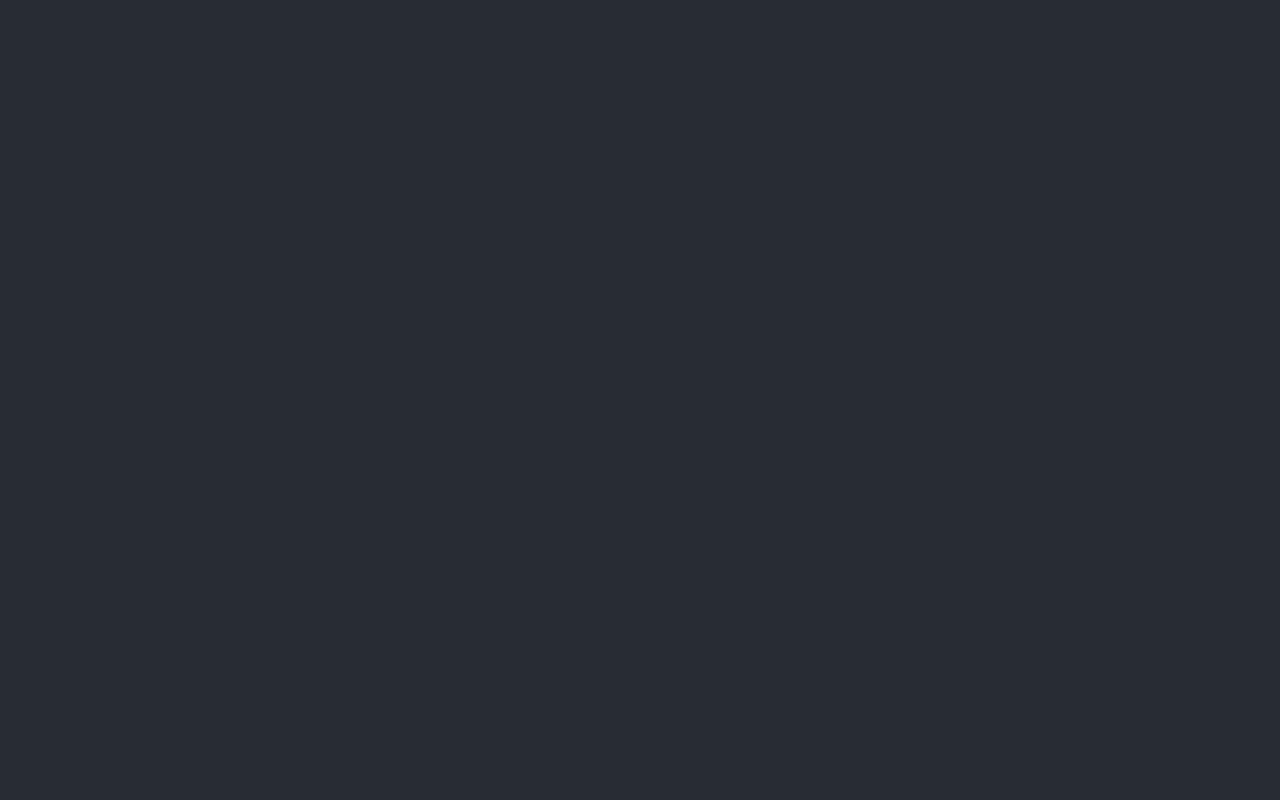
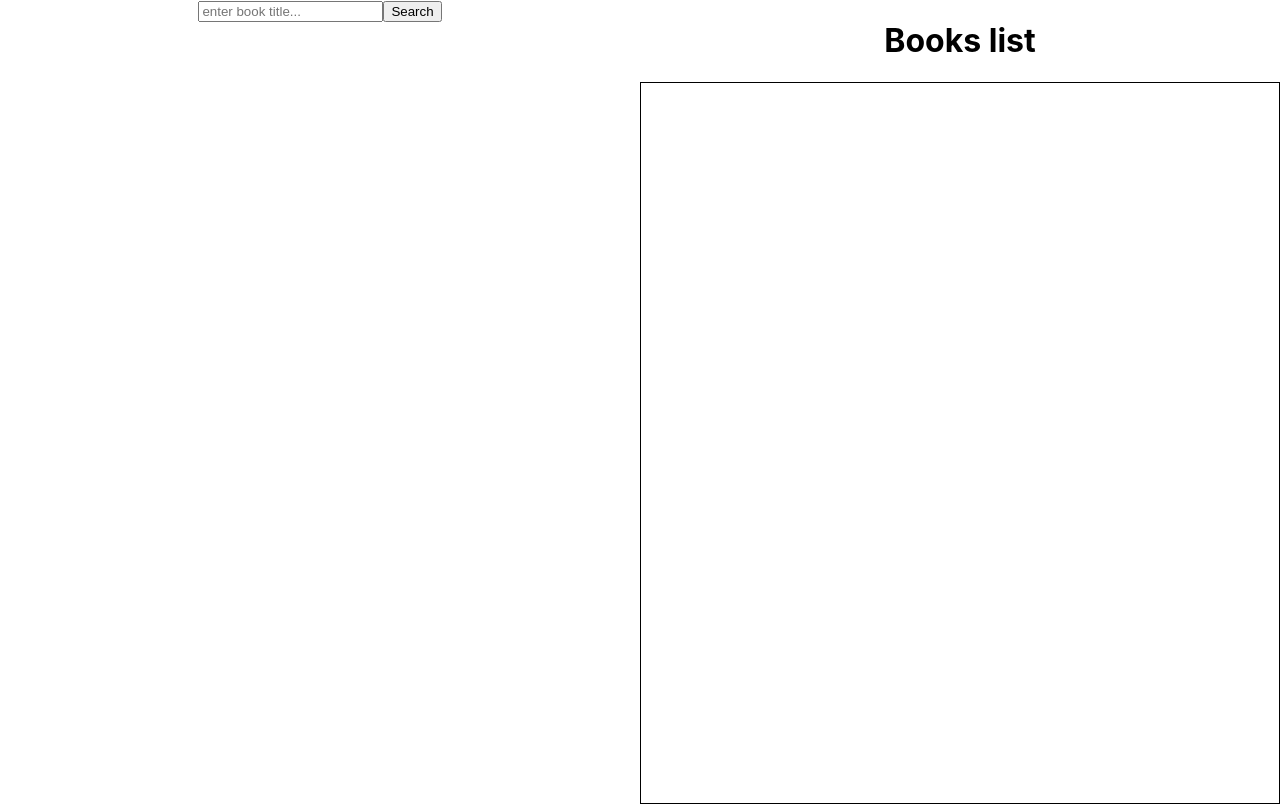
Before and after one commit to ram1117/books-wishlist, a React (Create React App) app: page / in a window 1280 px wide. Built offline with nearby package versions, Linux system fonts and the light colour scheme.

Commit message:
display books based on search input

```diff
--- a/package.json
+++ b/package.json
@@ -6,6 +6,7 @@
     "@testing-library/jest-dom": "^5.16.5",
     "@testing-library/react": "^13.4.0",
     "@testing-library/user-event": "^13.5.0",
+    "prop-types": "^15.8.1",
     "react": "^18.2.0",
     "react-dom": "^18.2.0",
     "react-scripts": "5.0.1",
--- a/src/App.css
+++ b/src/App.css
@@ -1,39 +1,11 @@
 .App {
   text-align: center;
+  display: grid;
+  grid-template-columns: 1fr 1fr;
 }
 
-.App-logo {
-  height: 40vmin;
-  pointer-events: none;
+.books-container {
+  height:90vh;
+  border: solid 1px black;
+  overflow-y: auto;
 }
-
-@media (prefers-reduced-motion: no-preference) {
-  .App-logo {
-    animation: App-logo-spin infinite 20s linear;
-  }
-}
-
-.App-header {
-  background-color: #282c34;
-  min-height: 100vh;
-  display: flex;
-  flex-direction: column;
-  align-items: center;
-  justify-content: center;
-  font-size: calc(10px + 2vmin);
-  color: white;
-}
-
-.App-link {
-  color: #61dafb;
-}
-
-@keyframes App-logo-spin {
-  from {
-    transform: rotate(0deg);
-  }
-
-  to {
-    transform: rotate(360deg);
-  }
-}
--- a/src/App.js
+++ b/src/App.js
@@ -1,11 +1,16 @@
 import './App.css';
+import { useState } from 'react';
+import SearchField from './components/SearchField';
+import BooksContainer from './components/BooksContainer';
 
-function App() {
+const App = () => {
+  const [searchInput, setSearchInput] = useState('');
   return (
     <div className="App">
-      <header className="App-header" />
+      <SearchField searchFunc={setSearchInput} />
+      <BooksContainer input={searchInput} />
     </div>
   );
-}
+};
 
 export default App;
--- /dev/null
+++ b/src/components/BooksContainer.js
@@ -0,0 +1,47 @@
+import { PropTypes } from 'prop-types';
+import { useEffect, useState } from 'react';
+
+const BOOK_URL = 'https://gutendex.com//books?search=';
+const BooksContainer = ({ input }) => {
+  const [booksData, setBooksData] = useState([]);
+  BooksContainer.defaultProps = { input: '' };
+  BooksContainer.propTypes = { input: PropTypes.string };
+
+  const fetchFromApi = async (inputVal) => {
+    if (input !== '') {
+      const response = await fetch(new URL(BOOK_URL + inputVal));
+      const books = await response.json();
+      const newArr = [];
+      books.results.forEach((element) => {
+        const { id, title, authors } = element;
+        newArr.push({ id, title, authors });
+      });
+      console.log(newArr);
+      setBooksData(newArr);
+    }
+  };
+
+  useEffect(() => {
+    fetchFromApi(input);
+  }, [input]);
+
+  return (
+    <div>
+      <h1>Books list</h1>
+      <div className="books-container">
+        {booksData.map((book) => (
+          <>
+            <p key={book.id}>
+              {book.id}
+              {book.title}
+            </p>
+            <hr />
+          </>
+        ))}
+      </div>
+
+    </div>
+  );
+};
+
+export default BooksContainer;
--- /dev/null
+++ b/src/components/SearchField.js
@@ -0,0 +1,20 @@
+import { PropTypes } from 'prop-types';
+import { useRef } from 'react';
+
+const SearchField = ({ searchFunc }) => {
+  SearchField.defaultProps = { searchFunc: () => { } };
+  SearchField.propTypes = { searchFunc: PropTypes.func };
+  const titleRef = useRef(null);
+  const handleOnClick = () => {
+    searchFunc(titleRef.current.value);
+    titleRef.current.value = '';
+  };
+  return (
+    <div className="input-container">
+      <input className="search-box" ref={titleRef} placeholder="enter book title..." />
+      <button className="search-button" type="button" onClick={handleOnClick}>Search</button>
+    </div>
+  );
+};
+
+export default SearchField;
--- a/src/index.css
+++ b/src/index.css
@@ -15,13 +15,3 @@ body {
   -webkit-font-smoothing: antialiased;
   -moz-osx-font-smoothing: grayscale;
 }
-
-code {
-  font-family:
-    source-code-pro,
-    Menlo,
-    Monaco,
-    Consolas,
-    'Courier New',
-    monospace;
-}
--- a/src/index.js
+++ b/src/index.js
@@ -5,7 +5,5 @@ import App from './App';
 
 const root = ReactDOM.createRoot(document.getElementById('root'));
 root.render(
-  <React.StrictMode>
-    <App />
-  </React.StrictMode>,
+  <App />,
 );
```
Also changed, not shown: 1 other file (tests, documents, lock files or other folders).
